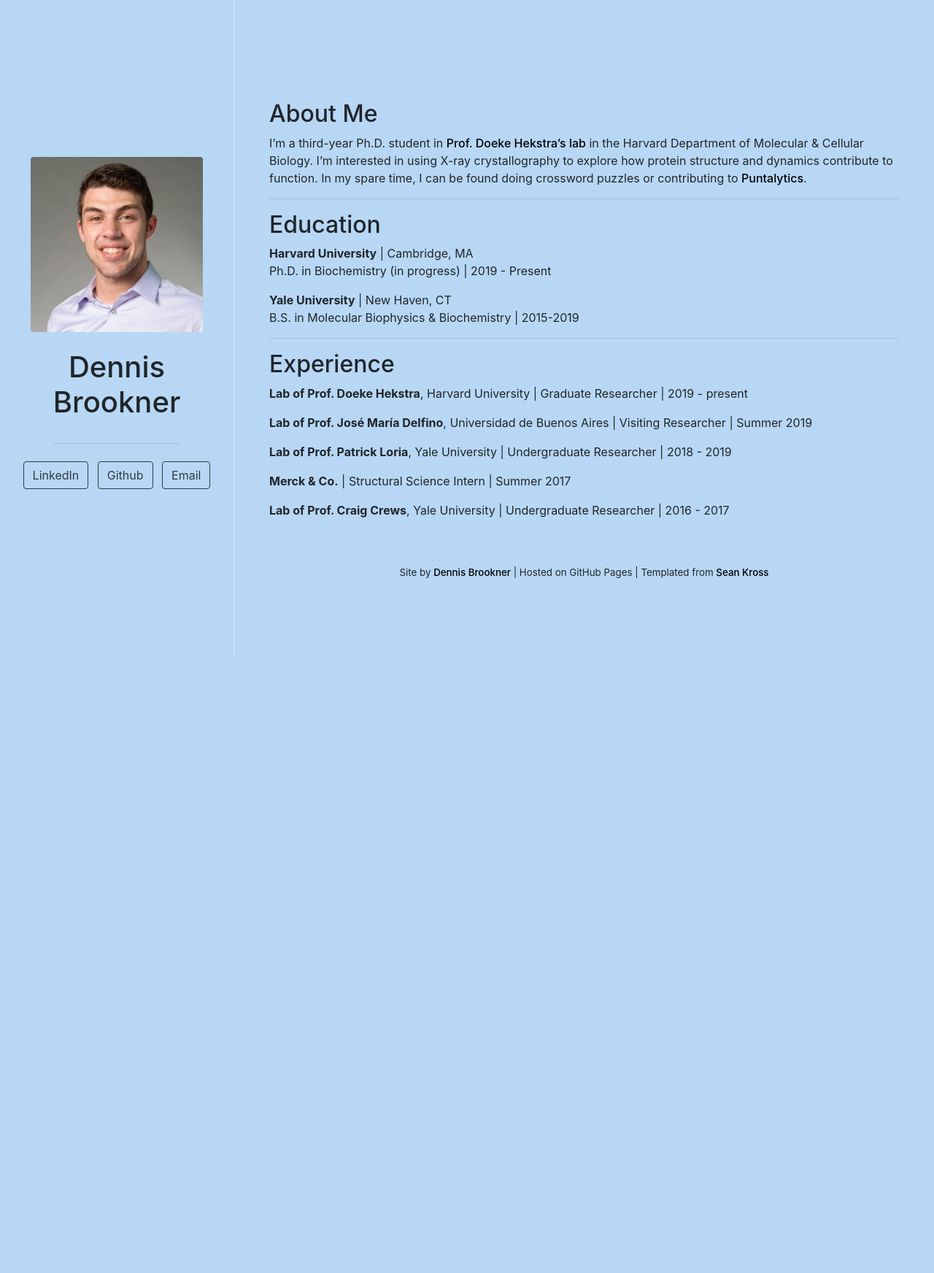
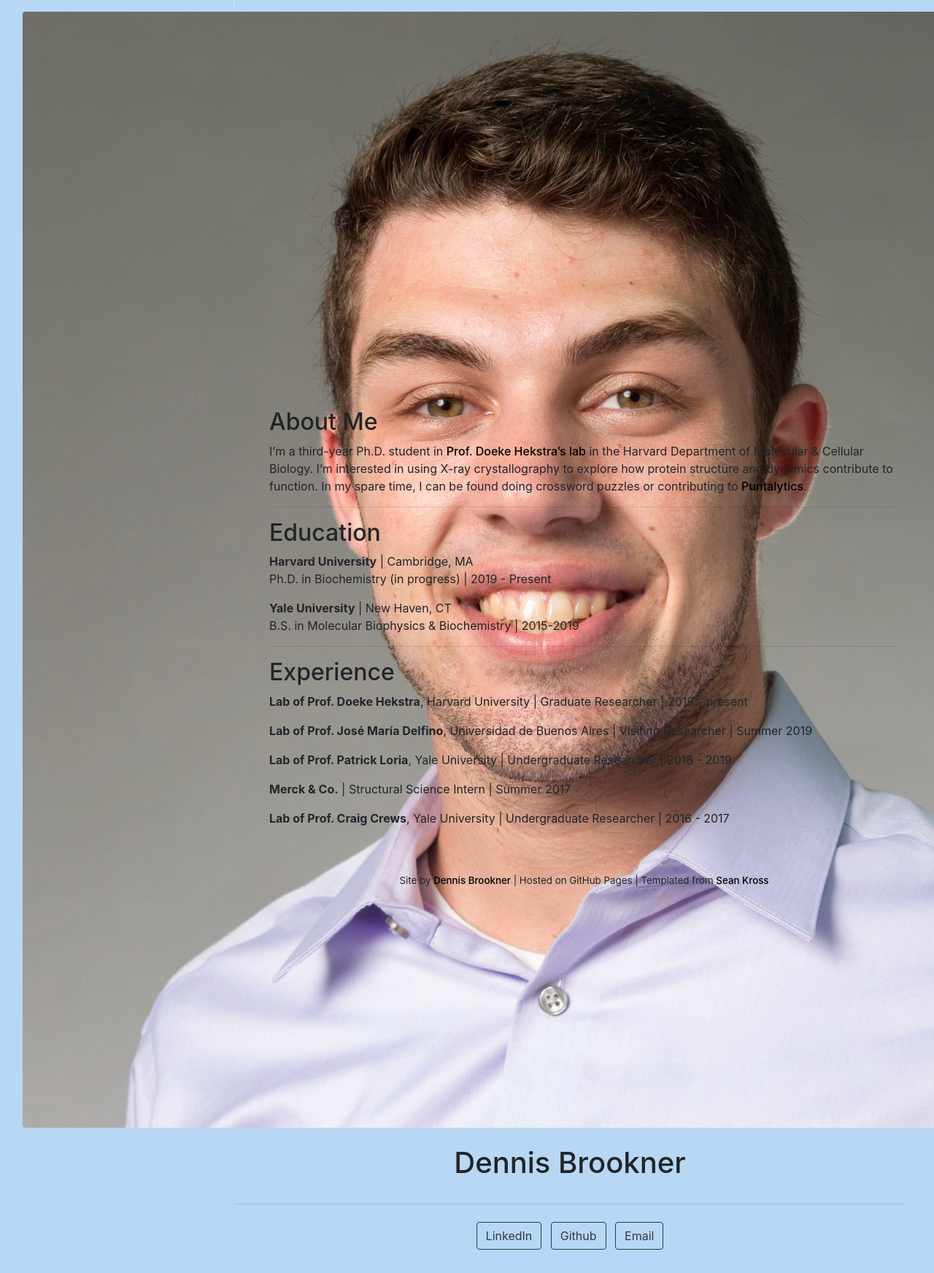
Before and after one commit to dennisbrookner/dennisbrookner.github.io, a Jekyll site: the page built from bio.md, in a window 1280 px wide. Shown: the whole page at 73% size. Built offline with Jekyll 4.4.1, drawn with Linux system fonts in a browser that asks for light colours; nearby versions of some CDN libraries; before the commit the page ends 900 px from its top, so only the background shows below that.

Commit message:
Update bio_layout.html

```diff
--- a/_layouts/bio_layout.html
+++ b/_layouts/bio_layout.html
@@ -7,7 +7,7 @@ layout: default
     <div class="d-flex flex-column col-3 align-items-center text-center align-self-center">
       <div class="mx-auto text-center">
         <div class="p-3">
-          <img src="{{page.headshot}}" style="height:15rem" class="rounded">
+          <img src="{{page.headshot}}" class="rounded">
         </div>
         <div class="p-2">
           <h1>{{ page.myname }}</h1>
@@ -55,7 +55,7 @@ layout: default
     <div class="d-flex flex-col">
       <div class="mx-auto">
         <div class="p-3 mt-3 text-center">
-          <img src="{{page.headshot}}" style="height:15rem" class="rounded">
+          <img src="{{page.headshot}}" class="rounded">
         </div>
         <div class="p-2 text-center">
           <h1>{{ page.myname }}</h1>
```
